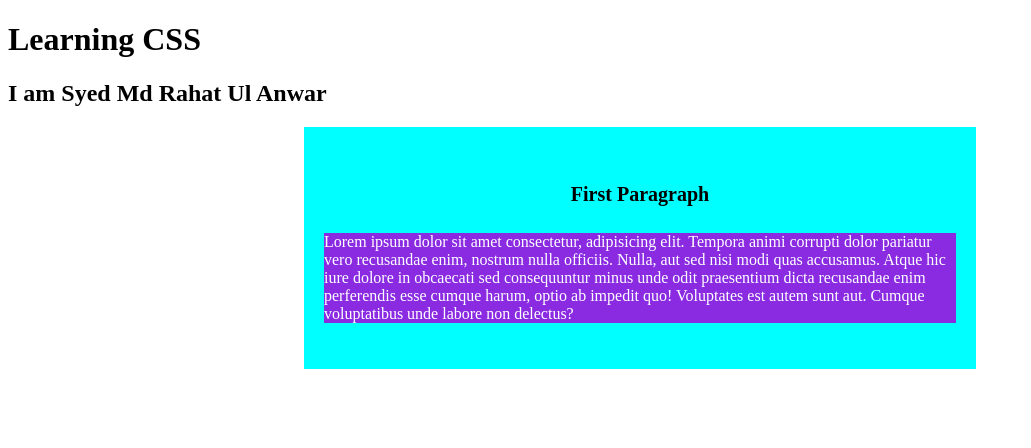
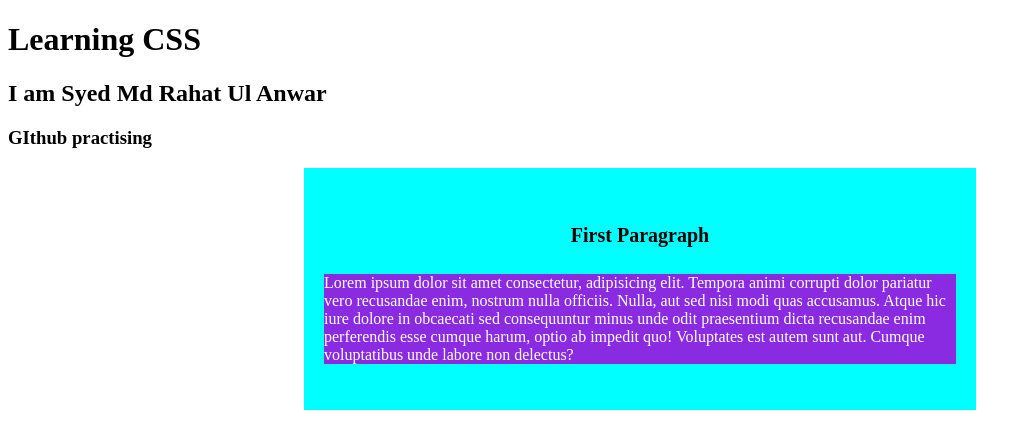
Before and after one commit to Rahat-Ul-Anwar/my-first-repo, a plain HTML site: page index.html in a window 1280 px wide. Shown: the whole page, without its empty margins (0-1031 px from the left). Drawn offline with Linux system fonts and the light colour scheme.

Commit message:
something changes

```diff
--- a/index.html
+++ b/index.html
@@ -4,7 +4,7 @@
     <meta charset="UTF-8">
     <meta http-equiv="X-UA-Compatible" content="IE=edge">
     <meta name="viewport" content="width=device-width, initial-scale=1.0">
-    <title>Learning CSS</title>
+    <title>Git-hub Practising</title>
 
 <style>
     .para-style{
@@ -35,6 +35,8 @@
 
     <h1>Learning CSS</h1>
     <h2>I am Syed Md Rahat Ul Anwar</h2>
+    <h3>GIthub practising</h3>
+
 
     <div  class="para-style">
     <h4>First Paragraph</h4>
```
